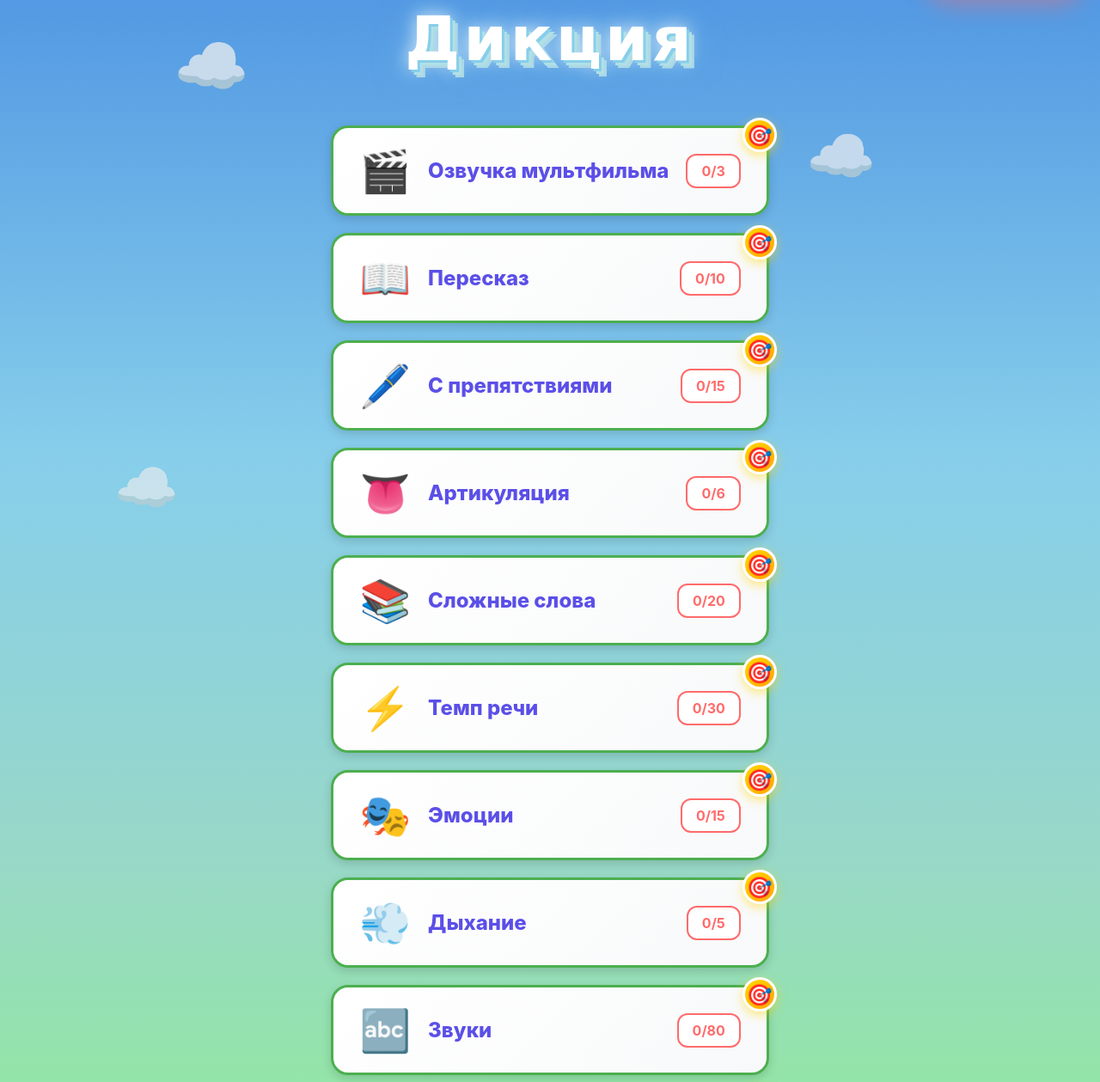
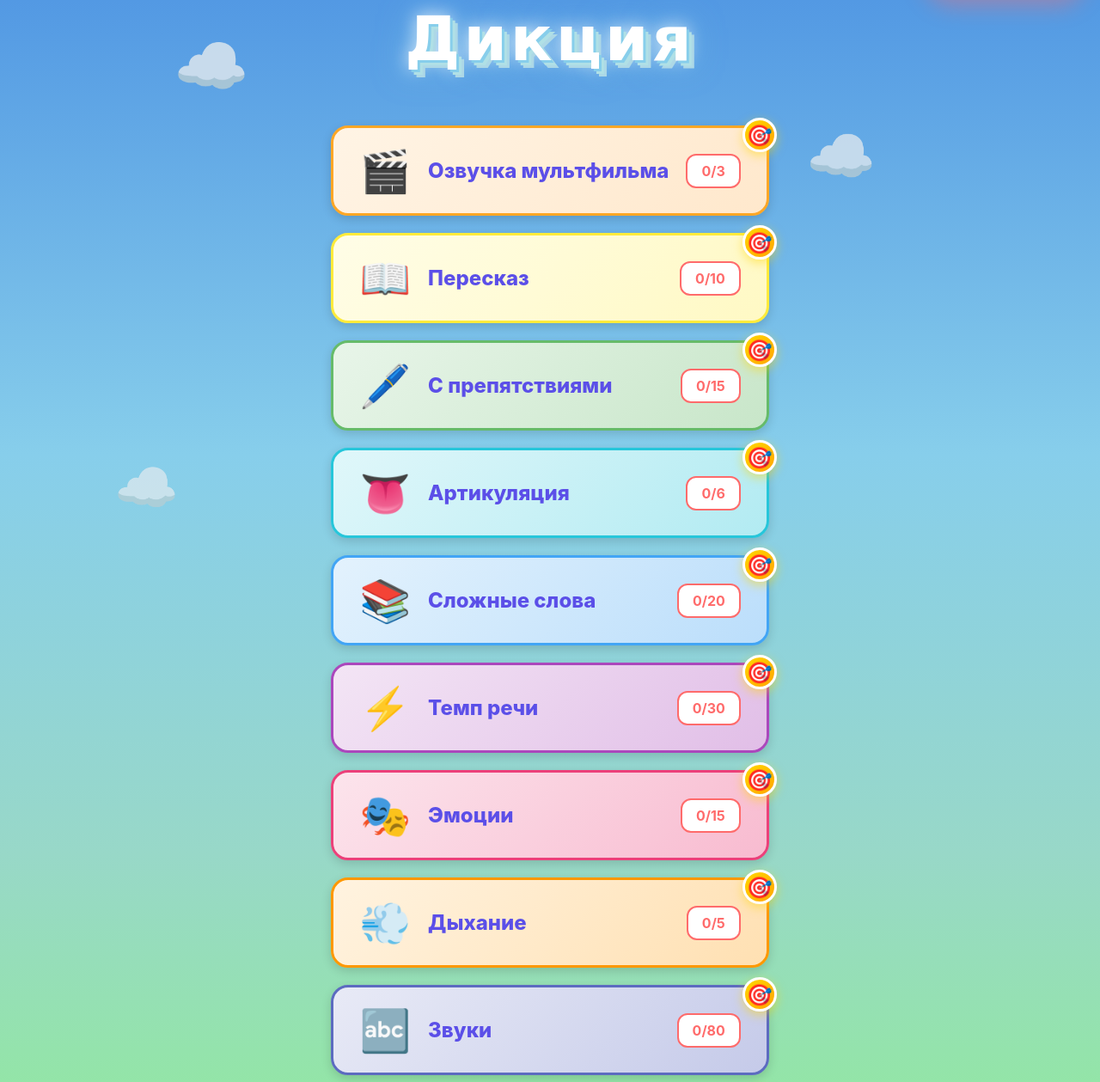
Before and after one commit to romanov4work/boltun-game, a website: page index.html in a window 1280 px wide. Shown: the part 89-1348 px from the top of the page at 86% size. Drawn offline with Linux system fonts and the light colour scheme.

Commit message:
Add colorful backgrounds for each exercise module
- Each exercise card now has unique gradient background
- 10 different color schemes (red, orange, yellow, green, cyan, blue, purple, pink, etc.)
- Matching border colors for each card
- More visually distinct and engaging interface

Co-Authored-By: Claude Sonnet 4 <noreply@anthropic.com>

```diff
--- a/styles-tree.css
+++ b/styles-tree.css
@@ -133,6 +133,57 @@
     gap: 20px;
 }
 
+/* Разные цвета для каждого модуля */
+.tree-node:nth-child(2) .tree-exercise-card {
+    background: linear-gradient(135deg, #FFE5E5 0%, #FFD1D1 100%);
+    border-color: #FF6B6B;
+}
+
+.tree-node:nth-child(3) .tree-exercise-card {
+    background: linear-gradient(135deg, #FFF4E5 0%, #FFE8CC 100%);
+    border-color: #FFA726;
+}
+
+.tree-node:nth-child(4) .tree-exercise-card {
+    background: linear-gradient(135deg, #FFFDE7 0%, #FFF9C4 100%);
+    border-color: #FFEB3B;
+}
+
+.tree-node:nth-child(5) .tree-exercise-card {
+    background: linear-gradient(135deg, #E8F5E9 0%, #C8E6C9 100%);
+    border-color: #66BB6A;
+}
+
+.tree-node:nth-child(6) .tree-exercise-card {
+    background: linear-gradient(135deg, #E0F7FA 0%, #B2EBF2 100%);
+    border-color: #26C6DA;
+}
+
+.tree-node:nth-child(7) .tree-exercise-card {
+    background: linear-gradient(135deg, #E3F2FD 0%, #BBDEFB 100%);
+    border-color: #42A5F5;
+}
+
+.tree-node:nth-child(8) .tree-exercise-card {
+    background: linear-gradient(135deg, #F3E5F5 0%, #E1BEE7 100%);
+    border-color: #AB47BC;
+}
+
+.tree-node:nth-child(9) .tree-exercise-card {
+    background: linear-gradient(135deg, #FCE4EC 0%, #F8BBD0 100%);
+    border-color: #EC407A;
+}
+
+.tree-node:nth-child(10) .tree-exercise-card {
+    background: linear-gradient(135deg, #FFF3E0 0%, #FFE0B2 100%);
+    border-color: #FF9800;
+}
+
+.tree-node:nth-child(11) .tree-exercise-card {
+    background: linear-gradient(135deg, #E8EAF6 0%, #C5CAE9 100%);
+    border-color: #5C6BC0;
+}
+
 /* Иконка упражнения */
 .tree-exercise-icon {
     font-size: 48px;
```
